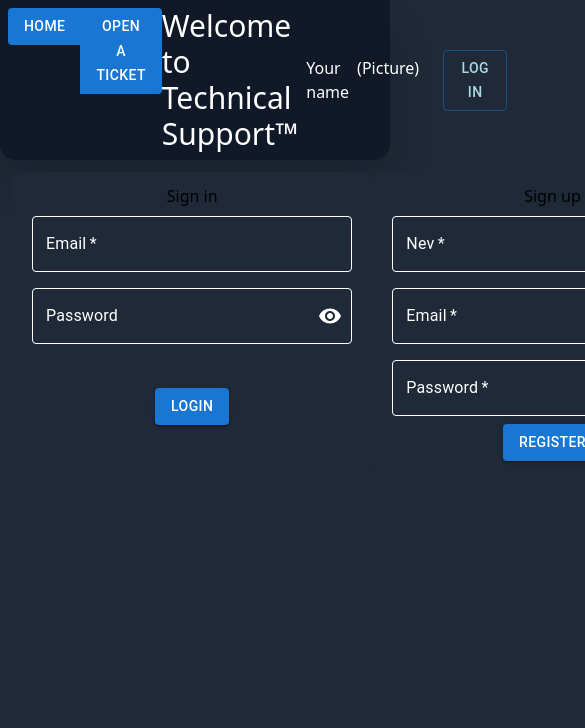
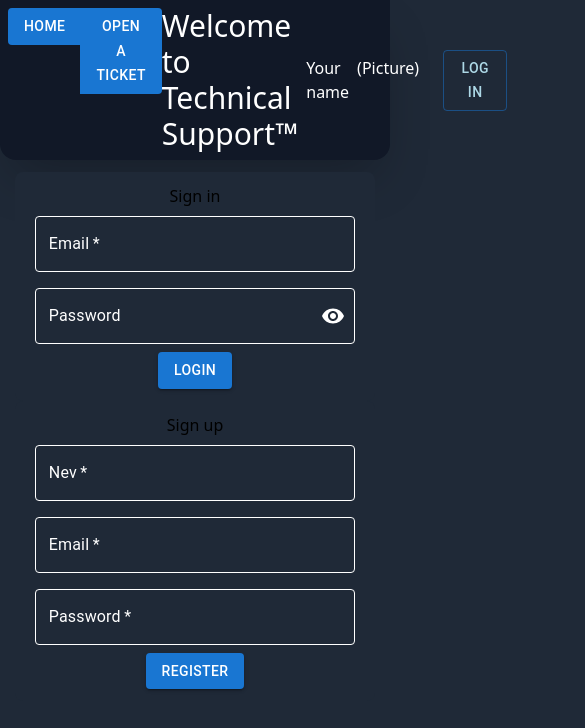
Before and after one commit to balhun/techsupport, a React (Vite) app: page /login in a window 390 px wide. Shown: the top 728 px of the page, 585 px wide, since content can reach past the window. Built offline with nearby package versions, Linux system fonts and the light colour scheme.

Commit message:
Login design responsive website

```diff
--- a/src/Layout.jsx
+++ b/src/Layout.jsx
@@ -9,7 +9,7 @@ export default function Layout() {
         <div>
             <Menu />
         </div>
-        <div>
+        <div >
             <Outlet />
         </div>
     </div>
--- a/src/pages/Login.jsx
+++ b/src/pages/Login.jsx
@@ -21,10 +21,10 @@ export default function Login(){
         // nemtudom a faszom roviditesekt elkezdtem egz regist panelt is ahonnan majd mennek a firebasebe a cuccok
 
     return(
-        <div className='text-center p-3  justify-evenly flex flex-row'>
-            <div className=' rounded-lg bg-gray-800 flex flex-col p-3  m-0 w-fit'>
+        <div className='text-center p-3  justify-evenly flex flex-col md:items-start items-center  md:flex-row'>
+            <div className=' rounded-lg bg-gray-800 flex flex-col p-3  m-0 w-fit hover:shadow-2xl hover:shadow-slate-700'>
                 <h1>Sign in</h1>
-                <div className=" content-center">
+                <div className=" content-center ">
                         <TextField
                             sx={{ m: 1, width: '35ch',
                                 '& .MuiOutlinedInput-root': {
@@ -46,7 +46,7 @@ export default function Login(){
                             label="Email"
                         />
                 </div>
-                <div className="content-center">
+                <div className="content-center ">
                     <FormControl sx={{ m: 1, width: '35ch',
                                 '& .MuiOutlinedInput-root': {
                                   '& fieldset': {
@@ -88,7 +88,7 @@ export default function Login(){
                         <Link className="w-fit m-auto" to="/profile"><Button variant="contained">Login</Button></Link>
 
             </div>
-            <div className="rounded-lg bg-gray-800 flex flex-col p-3  m-0 w-fit">
+            <div className="rounded-lg bg-gray-800 hover:bg-slate-700 flex flex-col p-3  m-0 w-fit hover:shadow-2xl hover:shadow-slate-700">
                 <h1>Sign up</h1>
                 <div className=" content-center">
                         <TextField
```
